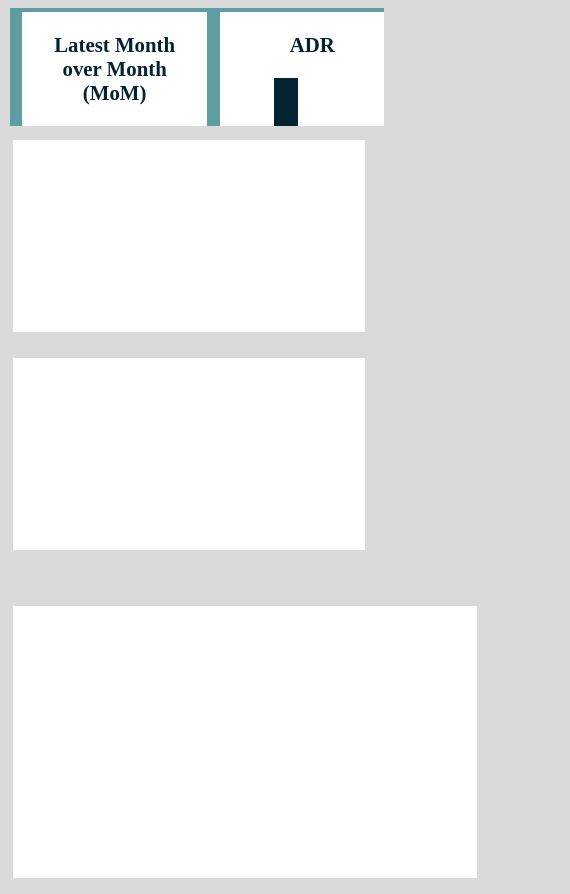
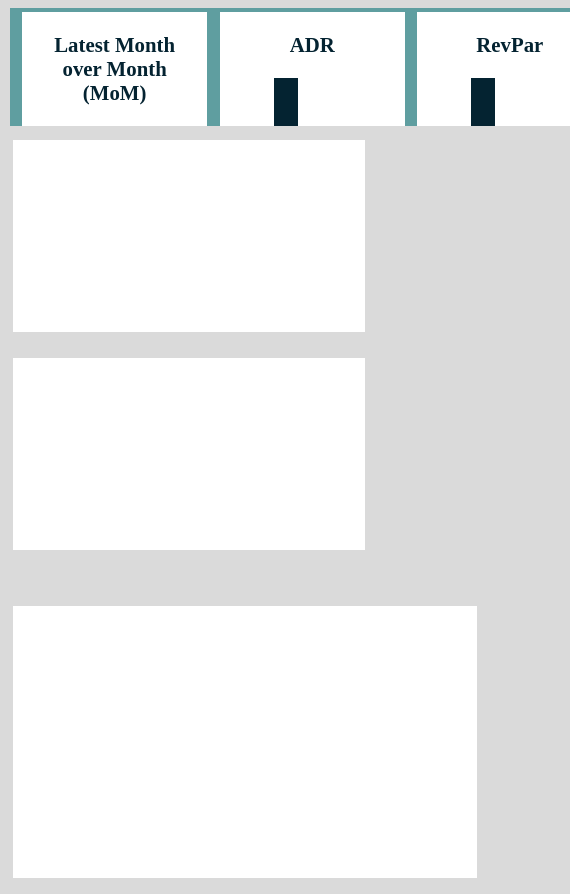
Before and after one commit to HashirBaig/met-dash, a plain HTML site: page index.html in a window 390 px wide. Shown: the part 66-960 px from the top of the page, 570 px wide, since content can reach past the window. Drawn offline with nearby package versions, Linux system fonts and the light colour scheme; no server answers.

Commit message:
first commit

```diff
--- a/css/stylesheet.css
+++ b/css/stylesheet.css
@@ -559,7 +559,7 @@ label #cancel{
         font-size: 1.2em;
     }
     #metric-stats{
-        width: 100%;
+        width: 35.0em;
         margin-top: 1.5em;
         margin-left: 0.1em;
         background-color: cadetblue;
```
